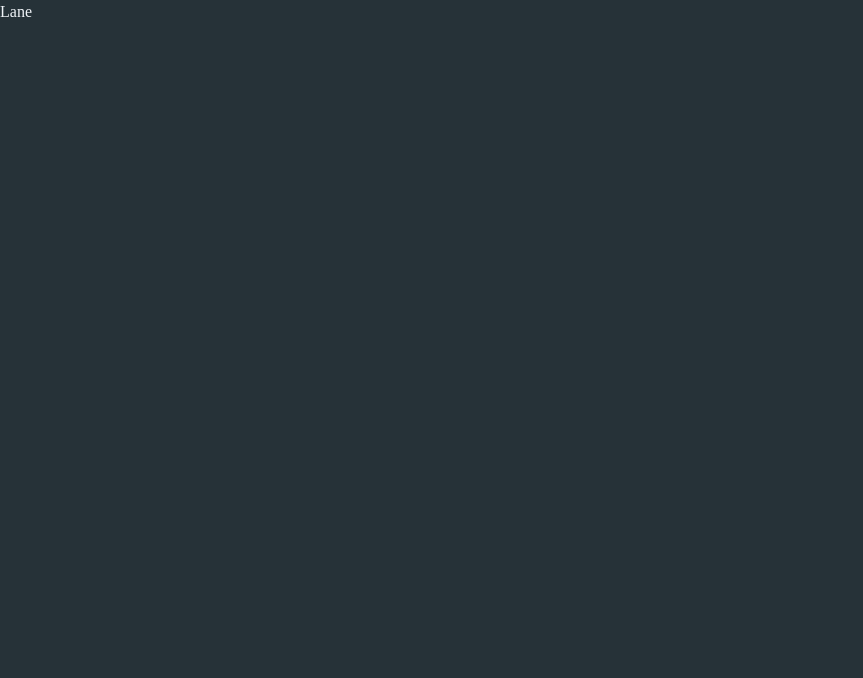
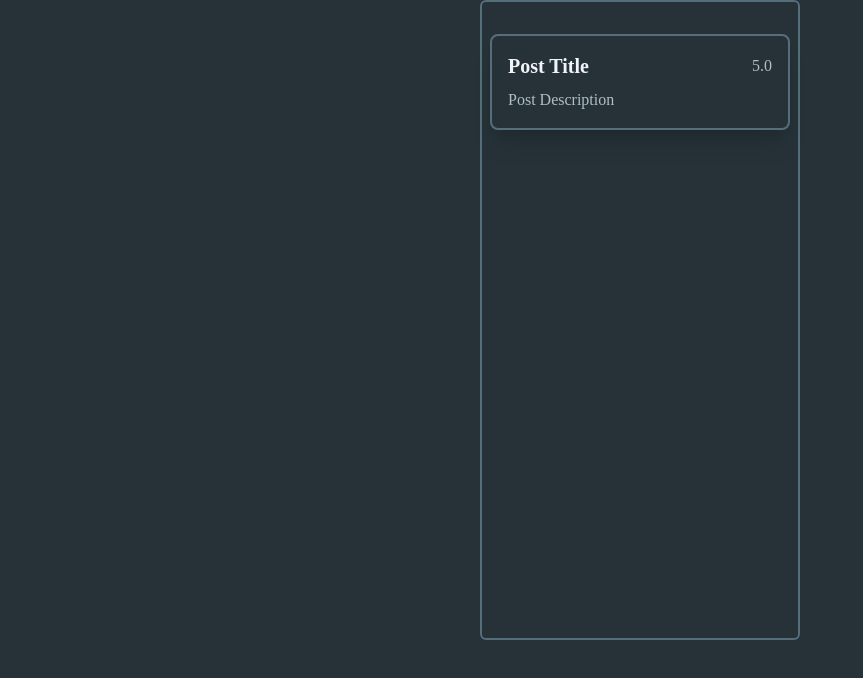
Before and after one commit to cescosgames/newitt_project, a React (Vite) app: page / in a window 1280 px wide. Shown: the top 678 px of the page, without its empty margins (0-863 px from the left). Built offline with nearby package versions, Linux system fonts and the light colour scheme; a web font is replaced by a local one.

Commit message:
just messing

```diff
--- a/src/components/Lane.jsx
+++ b/src/components/Lane.jsx
@@ -1,8 +1,13 @@
 import React from 'react'
+import { PostCard } from './PostCard'
 
 const Lane = () => {
   return (
-    <div>Lane</div>
+    <div className='border-2 border-mcoolgray m-auto max-w-xs h-[80vh] rounded-md flex flex-col'>
+
+    <PostCard />
+
+    </div>
   )
 }
 
--- /dev/null
+++ b/src/components/PostCard.jsx
@@ -0,0 +1,27 @@
+import React from 'react'
+
+export const PostCard = () => {
+  return (
+    <div className='m-2 text-mcoolwhite'>
+        <div class="relative flex flex-col my-6 bg-coolgray shadow-xl border-mcoolgray border-2 rounded-lg w-full">
+            <div class="p-4">
+                <div class="flex items-center mb-2">
+                <h6 class="text-coolwhite text-xl font-semibold">
+                    Post Title
+                </h6>
+
+                {/* post data, upvotes and comments */}
+                <div class="flex items-center gap-0 5 ml-auto">
+                    <span class="ml-1.5">5.0</span>
+                </div>
+                </div>
+
+                <p class="leading-normal font-light">
+                Post Description
+                </p>
+            </div>
+
+        </div>
+    </div>
+  )
+}
--- a/src/index.css
+++ b/src/index.css
@@ -1,16 +1,16 @@
 @import "tailwindcss";
 
-* {
-  --color-dark: #263238;
-  --color-light: #F0F4F8;
-  --color-medium-dark: #546e7a;
-  --color-medium-light: #b0bec5;
-  --color-medium: #78909c;
+@theme {
+  --color-coolgray: #263238;
+  --color-coolwhite: #F0F4F8;
+  --color-mcoolgray: #546e7a;
+  --color-mcoolwhite: #b0bec5;
+  --color-mcoolmid: #78909c;
 }
 
 body {
-  background-color: var(--color-dark);
-  color: var(--color-light);
+  background-color: var(--color-coolgray);
+  color: var(--color-coolwhite);
 
   font-family: "Doto";
   font-weight: 300;
```
